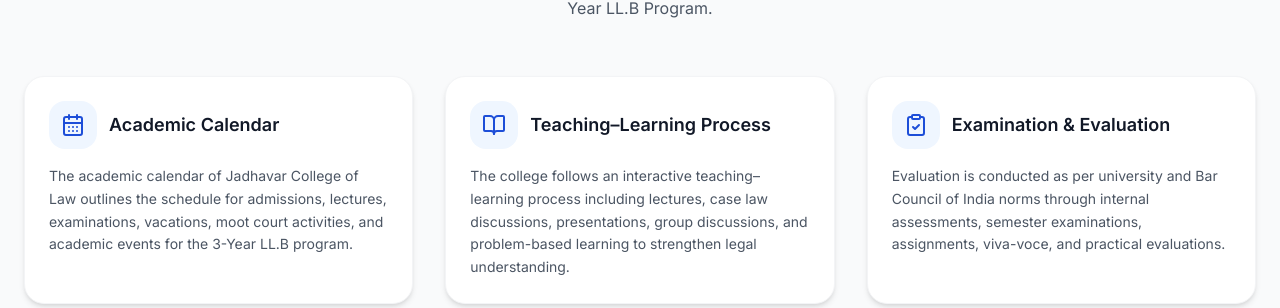
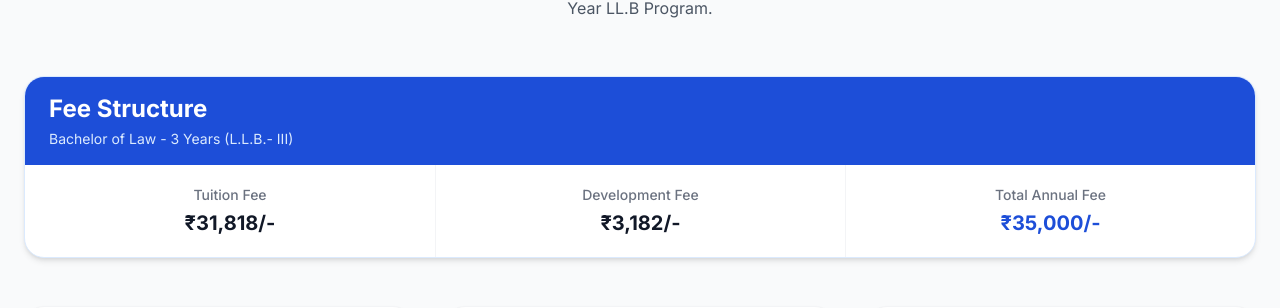
Before and after one commit to sumitchaskar0007-coder/law3, a React (Vite) app: page /academics in a window 1280 px wide. Shown: the part 349-657 px from the top of the page. Built offline with nearby package versions, Linux system fonts and the light colour scheme; no server answers.

Commit message:
Show LLB fee summary on academics page

```diff
--- a/src/pages/Academics.jsx
+++ b/src/pages/Academics.jsx
@@ -104,6 +104,46 @@ export default function Academics() {
             </p>
           </motion.div>
 
+          {/* FEE SUMMARY */}
+          <motion.div
+            initial={{ opacity: 0, y: 20 }}
+            animate={{ opacity: 1, y: 0 }}
+            transition={{ duration: 0.5, delay: 0.1 }}
+            className="mb-12 overflow-hidden rounded-2xl border border-blue-100 bg-white shadow-md"
+          >
+            <div className="bg-blue-700 px-6 py-4 text-white">
+              <h2 className="text-2xl font-bold">Fee Structure</h2>
+              <p className="mt-1 text-sm text-blue-100">
+                Bachelor of Law - 3 Years (L.L.B.- III)
+              </p>
+            </div>
+
+            <div className="grid grid-cols-1 divide-y divide-gray-100 sm:grid-cols-3 sm:divide-x sm:divide-y-0">
+              <div className="p-5 text-center">
+                <p className="text-sm font-medium text-gray-500">Tuition Fee</p>
+                <p className="mt-1 text-xl font-bold text-gray-900">
+                  ₹31,818/-
+                </p>
+              </div>
+              <div className="p-5 text-center">
+                <p className="text-sm font-medium text-gray-500">
+                  Development Fee
+                </p>
+                <p className="mt-1 text-xl font-bold text-gray-900">
+                  ₹3,182/-
+                </p>
+              </div>
+              <div className="p-5 text-center">
+                <p className="text-sm font-medium text-gray-500">
+                  Total Annual Fee
+                </p>
+                <p className="mt-1 text-xl font-bold text-blue-700">
+                  ₹35,000/-
+                </p>
+              </div>
+            </div>
+          </motion.div>
+
           {/* ACADEMICS CARDS */}
           <div className="grid grid-cols-1 sm:grid-cols-2 lg:grid-cols-3 gap-8">
             {academicsData.map((item, index) => (
```
Also changed, not shown: 4 other files (tests, documents, lock files or other folders).
